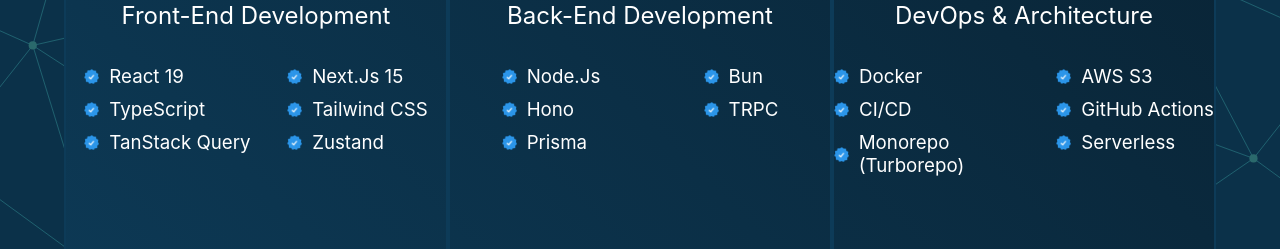
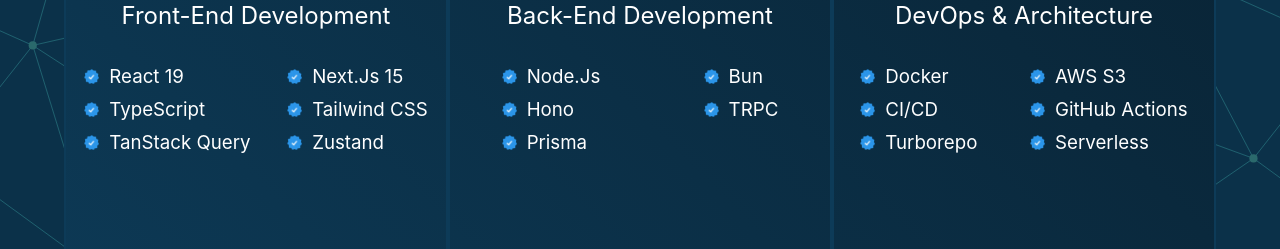
Before and after one commit to PedroL22/Pedro-Lucena-Portfolio, a React (Vite) app: page / in a window 1280 px wide. Shown: the part 1100-1349 px from the top of the page. Built offline with nearby package versions, Linux system fonts and the light colour scheme.

Commit message:
chore: improve NavBar styling and minor text updates
Enhanced the dark mode styling of the NavBar by adding blur effects and adjusting background opacity. Updated Section1 paragraph formatting for readability and simplified a skill name in Section2 Grid3 from 'Monorepo (Turborepo)' to 'Turborepo'.

```diff
--- a/src/components/NavBar/styles.css
+++ b/src/components/NavBar/styles.css
@@ -11,7 +11,11 @@
 }
 
 nav.dark {
-  background-color: rgba(0, 0, 0, 0.8);
+  backdrop-filter: blur(10px);
+  -webkit-backdrop-filter: blur(10px);
+  background-color: rgba(0, 0, 0, 0.5);
+  backdrop-filter: blur(10px);
+  -webkit-backdrop-filter: blur(10px);
 }
 
 .logo a h1,
--- a/src/components/Section1/index.tsx
+++ b/src/components/Section1/index.tsx
@@ -25,8 +25,8 @@
         </h1>
 
         <p>
-          Full Stack Developer with {yearsOfExperience} years of experience building production fintech systems in Switzerland using
-          TypeScript, React, Node.js, and modern web technologies.
+          Full Stack Developer with {yearsOfExperience} years of experience building production fintech systems in
+          Switzerland using TypeScript, React, Node.js, and modern web technologies.
         </p>
       </div>
     </section>
--- a/src/components/Section2/Grid3/index.tsx
+++ b/src/components/Section2/Grid3/index.tsx
@@ -10,7 +10,7 @@
         <Skill skillName='AWS S3' />
         <Skill skillName='CI/CD' />
         <Skill skillName='GitHub Actions' />
-        <Skill skillName='Monorepo (Turborepo)' />
+        <Skill skillName='Turborepo' />
         <Skill skillName='Serverless' />
       </div>
     </>
```
